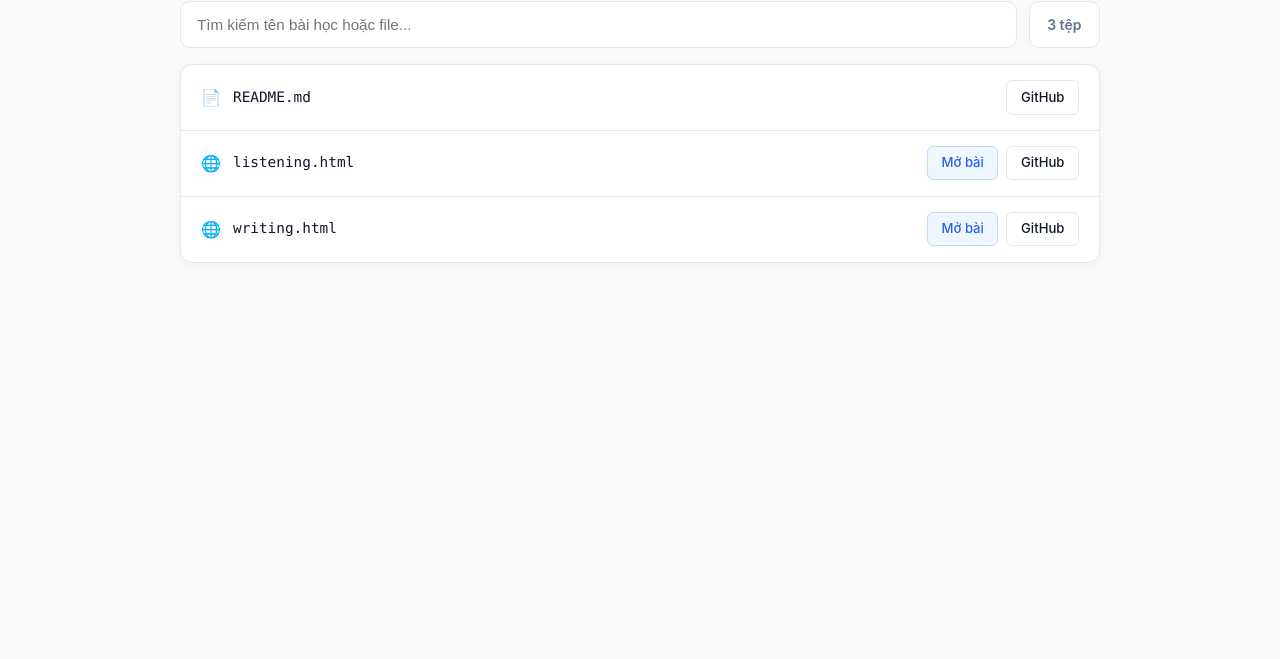
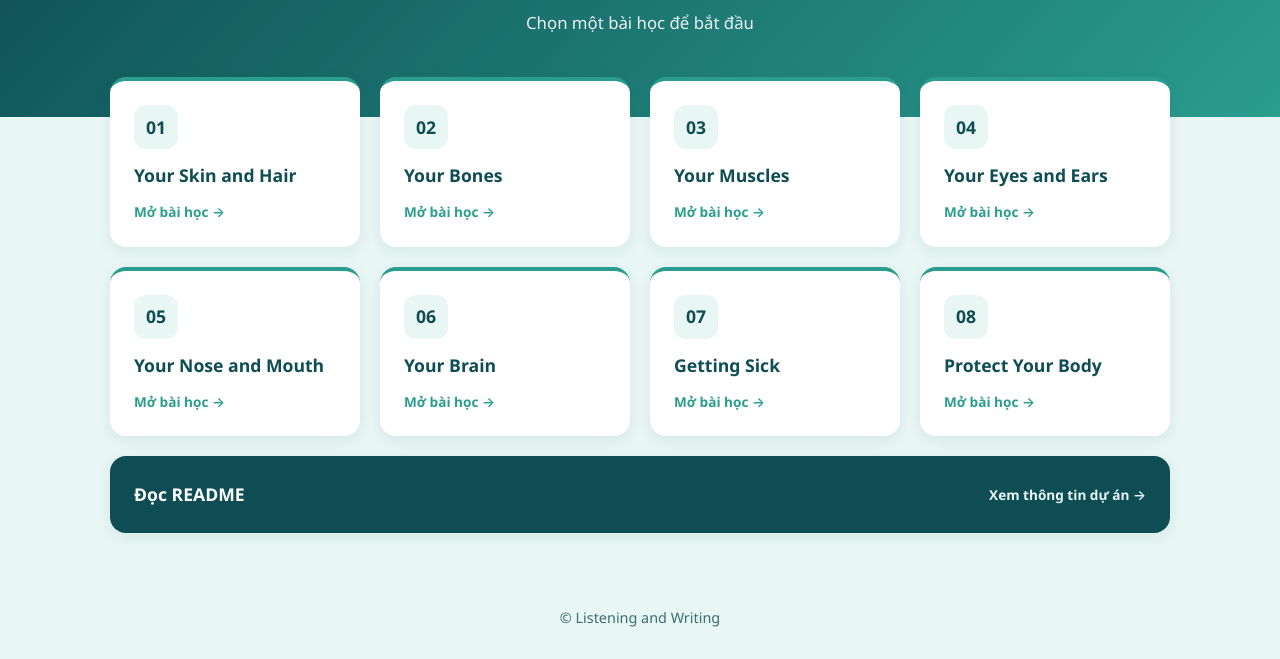
Before and after one commit to lehanh2882-liy/listening-and-writing, a plain HTML site: page index.html in a window 1280 px wide. Shown: the part 141-800 px from the top of the page. Drawn offline with Linux system fonts and the light colour scheme.

Commit message:
Update index.html

```diff
--- a/index.html
+++ b/index.html
@@ -6,133 +6,197 @@
   <title>Listening and Writing</title>
   <style>
     :root {
-            --bg: #f8fafc;
-            --card: #ffffff;
-            --hover: #f1f5f9;
-            --text: #0f172a;
-            --sub: #64748b;
-            --accent: #2563eb;
-            --border: #e2e8f0;
+      --c-dark: #0E4D54;   /* Màu 1: xanh ngọc đậm */
+      --c-main: #2A9D8F;   /* Màu 2: xanh ngọc chủ đạo */
+      --c-light: #E8F6F4;  /* Màu 3: xanh ngọc nhạt (nền) */
+      --text: #1F3A3D;
+      --white: #FFFFFF;
     }
+
     * { box-sizing: border-box; margin: 0; padding: 0; }
+
     body {
-            font-family: -apple-system, BlinkMacSystemFont, "Segoe UI", Roboto, sans-serif;
-            background: var(--bg);
+      font-family: "Segoe UI", system-ui, -apple-system, Roboto, sans-serif;
+      background: var(--c-light);
       color: var(--text);
-            padding: 2.5rem 1rem;
-            line-height: 1.5;
+      line-height: 1.6;
+      min-height: 100vh;
+      display: flex;
+      flex-direction: column;
     }
-        .container { max-width: 920px; margin: 0 auto; }
-        header { text-align: center; margin-bottom: 2rem; }
-        header h1 { font-size: 1.8rem; font-weight: 700; margin-bottom: 0.25rem; }
-        header p { color: var(--sub); font-size: 0.95rem; }
 
-        .toolbar { display: flex; gap: 0.75rem; margin-bottom: 1rem; flex-wrap: wrap; }
-        .search {
-            flex: 1; min-width: 240px; padding: 0.75rem 1rem;
-            border: 1px solid var(--border); border-radius: 10px;
-            font-size: 0.95rem; background: var(--card); outline: none;
+    header {
+      background: linear-gradient(135deg, var(--c-dark), var(--c-main));
+      color: var(--white);
+      text-align: center;
+      padding: 64px 20px 80px;
     }
-        .search:focus { border-color: var(--accent); }
-        .badge {
-            background: var(--card); border: 1px solid var(--border);
-            padding: 0.75rem 1.1rem; border-radius: 10px;
-            font-size: 0.875rem; font-weight: 600; color: var(--sub);
+    header h1 {
+      font-size: clamp(2rem, 5vw, 3rem);
+      font-weight: 700;
+      letter-spacing: 0.5px;
+    }
+    header p {
+      margin-top: 10px;
+      opacity: 0.9;
+      font-size: 1.05rem;
+    }
+
+    main {
+      width: 100%;
+      max-width: 1100px;
+      margin: -40px auto 0;
+      padding: 0 20px 60px;
+      flex: 1;
+    }
+
+    .grid {
+      display: grid;
+      grid-template-columns: repeat(auto-fill, minmax(240px, 1fr));
+      gap: 20px;
     }
 
     .card {
-            background: var(--card); border: 1px solid var(--border);
-            border-radius: 12px; overflow: hidden;
-            box-shadow: 0 2px 8px rgba(0,0,0,0.04);
+      background: var(--white);
+      border-radius: 16px;
+      border-top: 4px solid var(--c-main);
+      box-shadow: 0 4px 14px rgba(14, 77, 84, 0.08);
+      padding: 24px;
+      color: var(--text);
+      text-decoration: none;
+      display: flex;
+      flex-direction: column;
+      gap: 12px;
+      transition: transform 0.2s ease, box-shadow 0.2s ease;
     }
-        .list { list-style: none; }
-        .item {
-            display: flex; align-items: center; justify-content: space-between;
-            padding: 0.95rem 1.25rem; border-bottom: 1px solid var(--border); gap: 1rem;
+    .card:hover {
+      transform: translateY(-4px);
+      box-shadow: 0 12px 24px rgba(14, 77, 84, 0.18);
     }
-        .item:last-child { border-bottom: none; }
-        .item:hover { background: var(--hover); }
-        .info { display: flex; align-items: center; gap: 0.75rem; min-width: 0; flex: 1; }
-        .name {
-            font-family: ui-monospace, SFMono-Regular, Menlo, monospace;
-            font-size: 0.9rem; color: var(--text); text-decoration: none;
-            white-space: nowrap; overflow: hidden; text-overflow: ellipsis;
+
+    .num {
+      display: inline-flex;
+      align-items: center;
+      justify-content: center;
+      width: 44px;
+      height: 44px;
+      border-radius: 12px;
+      background: var(--c-light);
+      color: var(--c-dark);
+      font-weight: 700;
+      font-size: 1.1rem;
     }
-        .name:hover { color: var(--accent); text-decoration: underline; }
-        .actions { display: flex; align-items: center; gap: 0.5rem; flex-shrink: 0; }
-        .btn {
-            padding: 0.4rem 0.85rem; border-radius: 6px; font-size: 0.82rem;
-            font-weight: 500; cursor: pointer; text-decoration: none;
-            border: 1px solid #bfdbfe; background: #eff6ff; color: var(--accent);
+    .card h2 {
+      font-size: 1.1rem;
+      color: var(--c-dark);
+      font-weight: 600;
     }
-        .btn:hover { background: var(--accent); color: #fff; border-color: var(--accent); }
-        .btn-gh {
-            border-color: var(--border); background: #fff; color: var(--text);
+    .card .action {
+      margin-top: auto;
+      font-size: 0.85rem;
+      font-weight: 600;
+      color: var(--c-main);
     }
-        .btn-gh:hover { background: #334155; color: #fff; border-color: #334155; }
-        .empty { padding: 3rem 1rem; text-align: center; color: var(--sub); }
+
+    .card.wide {
+      grid-column: 1 / -1;
+      flex-direction: row;
+      align-items: center;
+      justify-content: space-between;
+      background: var(--c-dark);
+      border-top: none;
+    }
+    .card.wide h2 { color: var(--white); }
+    .card.wide .action { color: var(--c-light); margin-top: 0; }
+    .card.wide:hover { box-shadow: 0 12px 24px rgba(14, 77, 84, 0.35); }
+
+    footer {
+      text-align: center;
+      color: var(--c-dark);
+      font-size: 0.9rem;
+      opacity: 0.8;
+      padding-bottom: 30px;
+    }
+
+    a:focus-visible {
+      outline: 3px solid var(--c-main);
+      outline-offset: 3px;
+    }
+
+    @media (prefers-reduced-motion: reduce) {
+      .card { transition: none; }
+    }
   </style>
 </head>
 <body>
 
-<div class="container">
   <header>
     <h1>Listening and Writing</h1>
-        <p>Danh sách toàn bộ tài liệu và bài học</p>
+    <p>Chọn một bài học để bắt đầu</p>
   </header>
 
-    <div class="toolbar">
-        <input type="text" class="search" id="search" placeholder="Tìm kiếm tên bài học hoặc file..." oninput="render()">
-        <div class="badge" id="count">0 tệp</div>
+  <main>
+    <div class="grid">
+
+      <a class="card" href="Unit%201%20-%20Your%20Skin%20and%20Hair.html">
+        <div class="num">01</div>
+        <h2>Your Skin and Hair</h2>
+        <span class="action">Mở bài học →</span>
+      </a>
+
+      <a class="card" href="Unit%202%20-%20Your%20Bones.html">
+        <div class="num">02</div>
+        <h2>Your Bones</h2>
+        <span class="action">Mở bài học →</span>
+      </a>
+
+      <a class="card" href="Unit%203%20-%20Your%20Muscles.html">
+        <div class="num">03</div>
+        <h2>Your Muscles</h2>
+        <span class="action">Mở bài học →</span>
+      </a>
+
+      <a class="card" href="Unit%204%20-%20Your%20Eyes%20and%20Ears.html">
+        <div class="num">04</div>
+        <h2>Your Eyes and Ears</h2>
+        <span class="action">Mở bài học →</span>
+      </a>
+
+      <a class="card" href="Unit%205%20-%20Your%20Nose%20and%20Mouth.html">
+        <div class="num">05</div>
+        <h2>Your Nose and Mouth</h2>
+        <span class="action">Mở bài học →</span>
+      </a>
+
+      <a class="card" href="Unit%206%20-%20Your%20Brain.html">
+        <div class="num">06</div>
+        <h2>Your Brain</h2>
+        <span class="action">Mở bài học →</span>
+      </a>
+
+      <a class="card" href="Unit%207%20-%20Getting%20Sick.html">
+        <div class="num">07</div>
+        <h2>Getting Sick</h2>
+        <span class="action">Mở bài học →</span>
+      </a>
+
+      <a class="card" href="Unit%208%20-%20Protect%20Your%20Body.html">
+        <div class="num">08</div>
+        <h2>Protect Your Body</h2>
+        <span class="action">Mở bài học →</span>
+      </a>
+
+      <a class="card wide" href="README.md">
+        <h2>Đọc README</h2>
+        <span class="action">Xem thông tin dự án →</span>
+      </a>
+
     </div>
+  </main>
 
-    <div class="card">
-        <ul class="list" id="list"></ul>
-    </div>
-</div>
+  <footer>
+    &copy; Listening and Writing
+  </footer>
 
-<script>
-    // Danh sách tệp trong kho lưu trữ lehanh2882-liy/listening-and-writing
-    // Khi thêm file mới lên GitHub, bạn chỉ cần thêm tên file vào danh sách dưới đây:
-    const FILES = [
-        "README.md",
-        "listening.html",
-        "writing.html"
-    ];
-
-    const USER = "lehanh2882-liy";
-    const REPO = "listening-and-writing";
-
-    function render() {
-        const q = document.getElementById('search').value.toLowerCase().trim();
-        const filtered = FILES.filter(f => f.toLowerCase().includes(q));
-        document.getElementById('count').textContent = `${filtered.length} tệp`;
-
-        if (!filtered.length) {
-            document.getElementById('list').innerHTML = '<li class="empty">Không tìm thấy tệp phù hợp.</li>';
-            return;
-        }
-
-        document.getElementById('list').innerHTML = filtered.map(path => {
-            const isHtml = path.toLowerCase().endsWith('.html');
-            const pageUrl = `./${path}`;
-            const githubUrl = `https://github.com{USER}/${REPO}/blob/main/${path}`;
-            return `
-                <li class="item">
-                    <div class="info">
-                        <span>${isHtml ? '🌐' : '📄'}</span>
-                        <a href="${isHtml ? pageUrl : githubUrl}" target="_blank" class="name">${path}</a>
-                    </div>
-                    <div class="actions">
-                        ${isHtml ? `<a href="${pageUrl}" target="_blank" class="btn">Mở bài</a>` : ''}
-                        <a href="${githubUrl}" target="_blank" class="btn btn-gh">GitHub</a>
-                    </div>
-                </li>
-            `;
-        }).join('');
-    }
-
-    render();
-</script>
 </body>
 </html>
```
Lines whose indentation alone changed are shown as unchanged.
